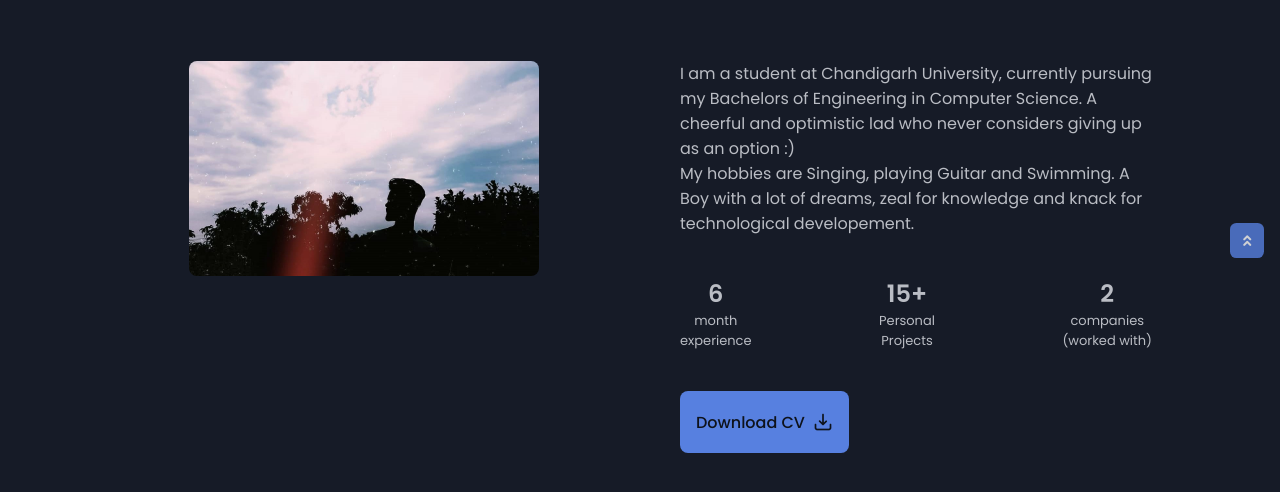
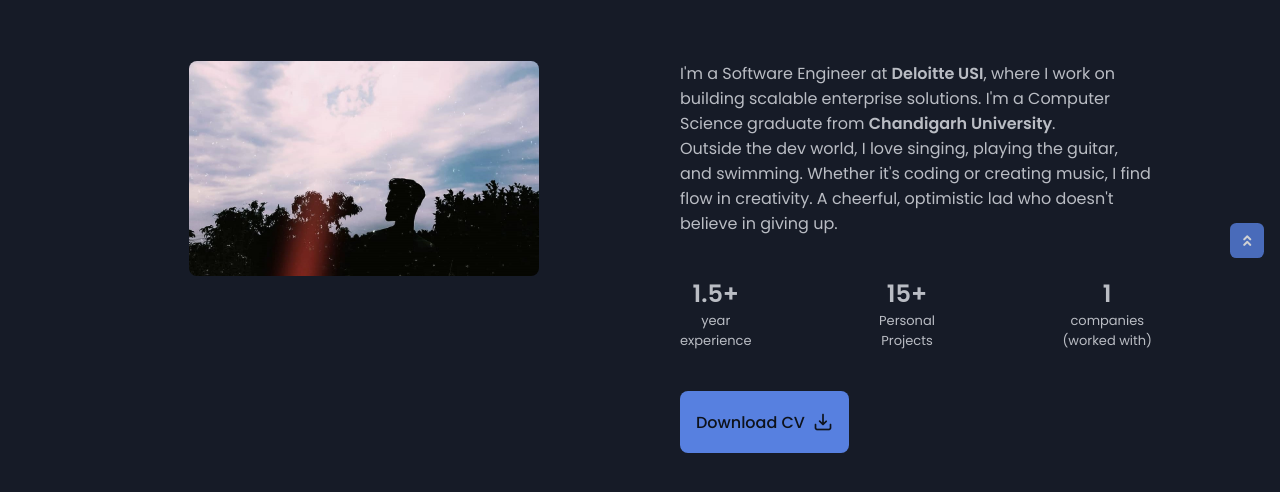
Before and after one commit to sidharthjuyal/sidharthjuyal.github.io, a plain HTML site: page index.html in a window 1280 px wide. Shown: the part 702-1194 px from the top of the page. Drawn offline with nearby package versions, Linux system fonts and the light colour scheme.

Commit message:
Update About Section

```diff
--- a/index.html
+++ b/index.html
@@ -58,9 +58,9 @@
                 <i id="nav-close" class="uil uil-times nav__close nav__icon"></i>
             </div>
             <div class="nav__btns">
-               <div class="nav__toggle" id="nav-toggle">
-                <i class="uil uil-bars nav__icon"></i>
-               </div>
+                <div class="nav__toggle" id="nav-toggle">
+                    <i class="uil uil-bars nav__icon"></i>
+                </div>
             </div>
         </nav>
     </header>
@@ -112,27 +112,36 @@
                 <img src="assets/img/about.jpg" alt="" class="about__img">
 
                 <div class="about__data">
-                    <p class="about__description">I am a student at Chandigarh University, currently pursuing my
+                    <!-- <p class="about__description">I am a student at Chandigarh University, currently pursuing my
                         Bachelors of Engineering
                         in Computer Science.
                         A cheerful and optimistic lad who never considers giving up as an option :)
                         <br>
                         My hobbies are Singing, playing Guitar and Swimming.
                         A Boy with a lot of dreams, zeal for knowledge and knack for technological developement.
+                    </p> -->
 
+                    <p class="about__description">
+                        I'm a Software Engineer at <strong>Deloitte USI</strong>, where I work on building scalable
+                        enterprise solutions. I'm a Computer Science graduate
+                        from <strong>Chandigarh University</strong>.
+                        <br>
+                        Outside the dev world, I love singing, playing the guitar, and swimming. Whether it's coding or
+                        creating music, I find flow in creativity.
+                        A cheerful, optimistic lad who doesn't believe in giving up.
                     </p>
 
                     <div class="about__info">
                         <div>
-                            <span class="about__info-title">6</span>
-                            <span class="about__info-name">month<br> experience</span>
+                            <span class="about__info-title">1.5+</span>
+                            <span class="about__info-name">year<br> experience</span>
                         </div>
                         <div>
                             <span class="about__info-title">15+</span>
                             <span class="about__info-name">Personal <br> Projects</span>
                         </div>
                         <div>
-                            <span class="about__info-title">2</span>
+                            <span class="about__info-title">1</span>
                             <span class="about__info-name">companies<br> (worked with)</span>
                         </div>
                     </div>
```
